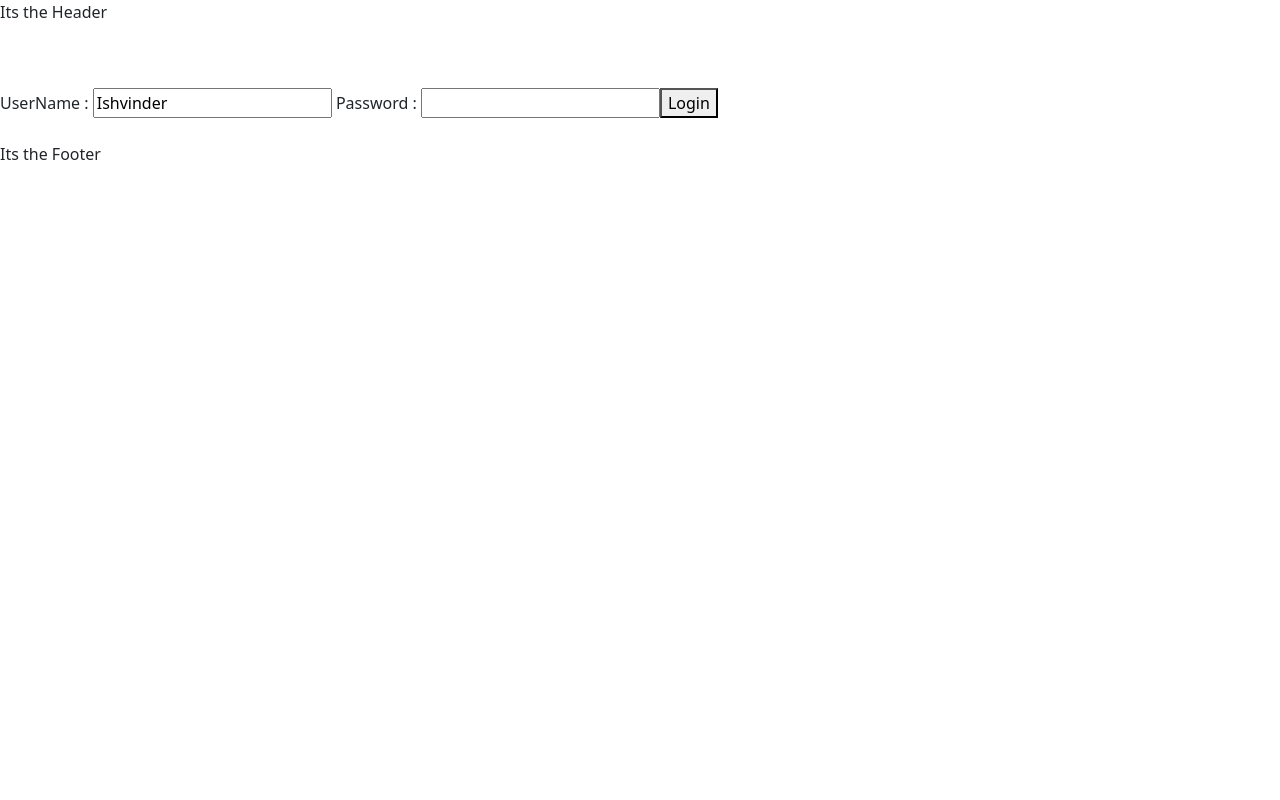
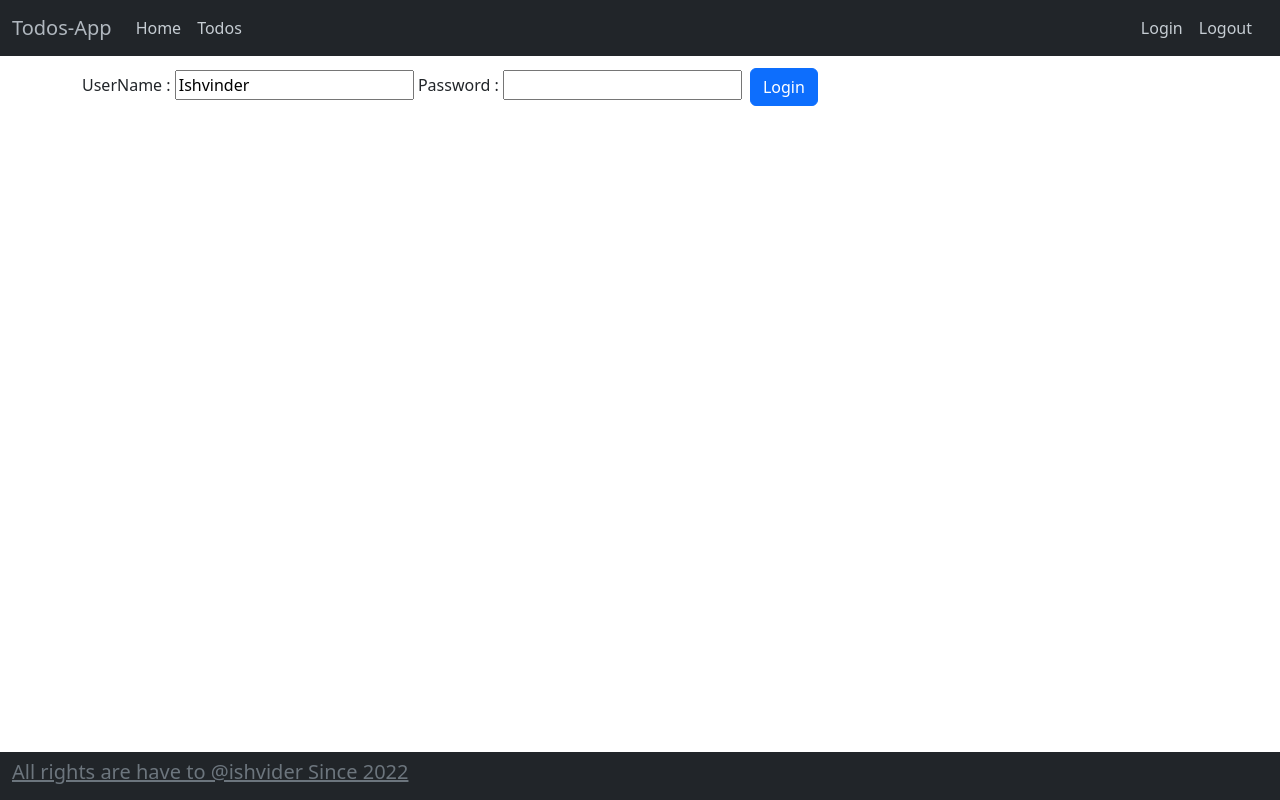
Before and after one commit to ishvinder9528/todo, an Angular app: page / in a window 1280 px wide. Built offline with nearby package versions, Linux system fonts and the light colour scheme.

Commit message:
commited by ishvinder

```diff
--- a/src/app/footer/footer.component.html
+++ b/src/app/footer/footer.component.html
@@ -1 +1,5 @@
-<br><br><p>Its the Footer</p>
+<nav class="navbar fixed-bottom bg-dark">
+    <div class="container-fluid">
+      <h5><a class="text-muted " routerLink="/login">All rights are have to @ishvider Since 2022</a></h5>
+    </div>
+  </nav>
--- a/src/app/header/header.component.css
+++ b/src/app/header/header.component.css
@@ -0,0 +1,6 @@
+.navbar-brand {
+    color: rgb(176, 183, 190);
+}
+#hfont{
+    color: rgb(198, 205, 211);
+}
--- a/src/app/header/header.component.html
+++ b/src/app/header/header.component.html
@@ -1 +1,17 @@
-<p>Its the Header</p><br /><br />
+<header>
+    <nav class="navbar navbar-expand-lg navbar-fixed-top bg-dark">
+        <div class="container-fluid">
+            <a class="navbar-brand" routerLink="/login">Todos-App</a>
+        <ul class="navbar-nav me-auto mb-2 mb-lg-0">
+            <li class="nav-item"><a class="nav-link active" aria-current="page" id="hfont" routerLink="/welcome/ishvider">Home</a></li>
+            <li class="nav-item"><a class="nav-link" id="hfont" routerLink="list">Todos</a></li>
+        </ul>
+
+        <ul class="navbar-nav me-2 ">
+            <li class="nav-item"><a class="nav-link" id="hfont" routerLink="/login">Login</a></li>
+            <li class="nav-item"><a class="nav-link"  id="hfont" routerLink="/logout">Logout</a></li>
+        </ul>
+    </div>
+    </nav>
+
+</header>
--- a/src/app/login/login.component.html
+++ b/src/app/login/login.component.html
@@ -1,5 +1,9 @@
-<small *ngIf='isCorrect'>{{errorMessage}}</small>
-<br *ngIf="isCorrect">
-UserName : <input type="text" name="userName" [(ngModel)]='userName'>
-Password : <input type="password" name="password" [(ngModel)]="password">
-<button (click)="func()" type="button" name="login">Login</button>
+<div class=" bg-danger">
+    <small class="text-white m-2" *ngIf="isCorrect">{{ errorMessage }}</small>
+  <br *ngIf="isCorrect" />
+</div>
+<div class="container mt-lg-1">
+  UserName :  <input type="text" name="userName" [(ngModel)]="userName" />
+  Password :  <input type="password" name="password" [(ngModel)]="password" />
+  <button (click)="func()"  type="button" class="btn btn-primary m-2" name="login">Login</button>
+</div>
```
